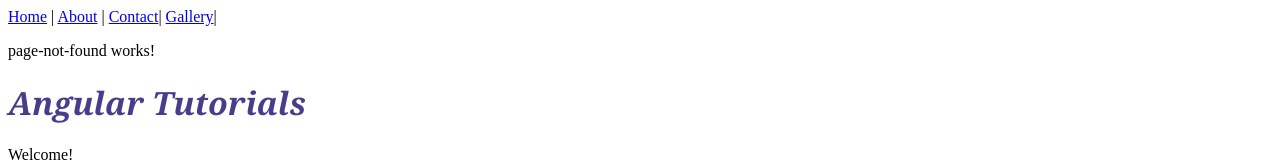
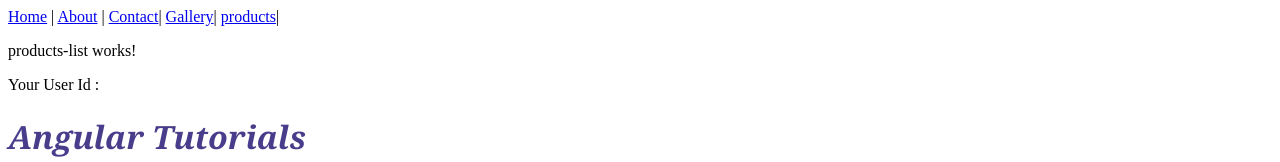
Before and after one commit to Srinivas-Lingampelli/Angular, an Angular app: page /products in a window 1280 px wide. Shown: the top 162 px of the page. Built offline with nearby package versions, Linux system fonts and the light colour scheme.

Commit message:
Rouing using Routing params

```diff
--- a/src/app/app.html
+++ b/src/app/app.html
@@ -6,6 +6,7 @@
       <a routerLink="about">About</a> |
         <a routerLink="contact">Contact</a>|
             <a routerLink="gallery">Gallery</a>|
+              <a routerLink="products">products</a>|
 
     </nav>
 
--- a/src/app/app.ts
+++ b/src/app/app.ts
@@ -20,7 +20,7 @@
   selector: 'app-root',
    standalone: true,
    providers: [Test],
-  imports: [RouterOutlet,RouterModule,FormsModule,CommonModule,TestPipe,Header,About,Contact,PageNotFound],
+  imports: [RouterOutlet,RouterModule,FormsModule,CommonModule,TestPipe,Header],
   templateUrl: './app.html',
   styleUrl: './app.css'
 })
--- /dev/null
+++ b/src/app/products-list/products-list.html
@@ -0,0 +1,3 @@
+<p>products-list works!</p>
+
+<p>Your User Id : {{urlId}}</p>
--- /dev/null
+++ b/src/app/products-list/products-list.ts
@@ -0,0 +1,34 @@
+import { Component } from '@angular/core';
+import { ActivatedRoute } from '@angular/router';
+
+@Component({
+  selector: 'app-products-list',
+  imports: [],
+  templateUrl: './products-list.html',
+  styleUrl: './products-list.css'
+})
+export class ProductsList {
+
+  constructor(private route:ActivatedRoute)
+  {
+
+  }
+
+  urlId:any;
+
+  ngOnInit()
+  {
+
+    // this.route.paramMap.subscribe(
+    //   params=>{
+
+    //     console.log("Params : "+params)
+    //      this.urlId=params.get('id');
+    //   }
+    // )
+
+    this.urlId=this.route.snapshot.paramMap.get("id");
+
+  }
+
+}
```
Also changed, not shown: src/app/app.routes.ts (+7 -0 lines), src/app/products-list/products-list.css (added), 1 other file (tests, documents, lock files or other folders).
